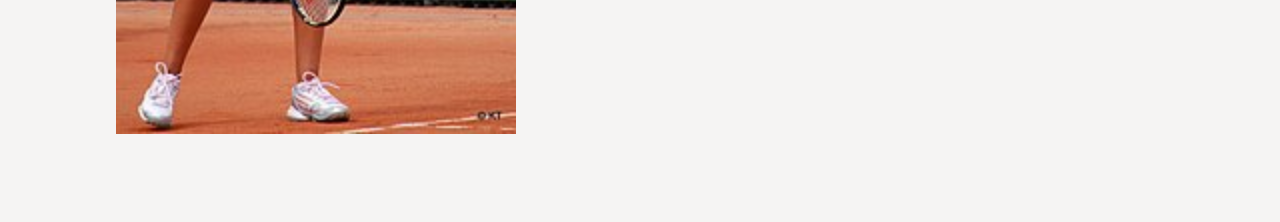
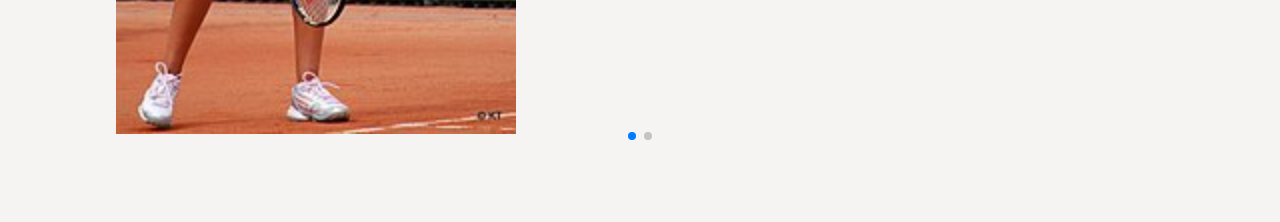
Before and after one commit to Pruthvishmodi/badminton-court, a Next.js app: page / in a window 1280 px wide. Shown: the part 4520-4742 px from the top of the page. Built offline with nearby package versions, Linux system fonts and the light colour scheme; a web font is replaced by a local one.

Commit message:
ignoreBuildErrors: true added in next.config.js

```diff
--- a/next.config.js
+++ b/next.config.js
@@ -2,6 +2,13 @@
 const nextConfig = {}
 
 module.exports = {
+  typescript: {
+    // !! WARN !!
+    // Dangerously allow production builds to successfully complete even if
+    // your project has type errors.
+    // !! WARN !!
+    ignoreBuildErrors: true,
+  },
     webpack(config) {
       config.module.rules.push({
         test: /\.svg$/,
--- a/src/app/sucesspage/index.tsx
+++ b/src/app/sucesspage/index.tsx
@@ -29,7 +29,7 @@
 
   const pagination = {
     clickable: true,
-    renderBullet: function (className) {
+    renderBullet: function (index, className) {
       return '<span class="' + className + '">' + "</span>";
     },
   };
```
Also changed, not shown: 1 other file (tests, documents, lock files or other folders).
